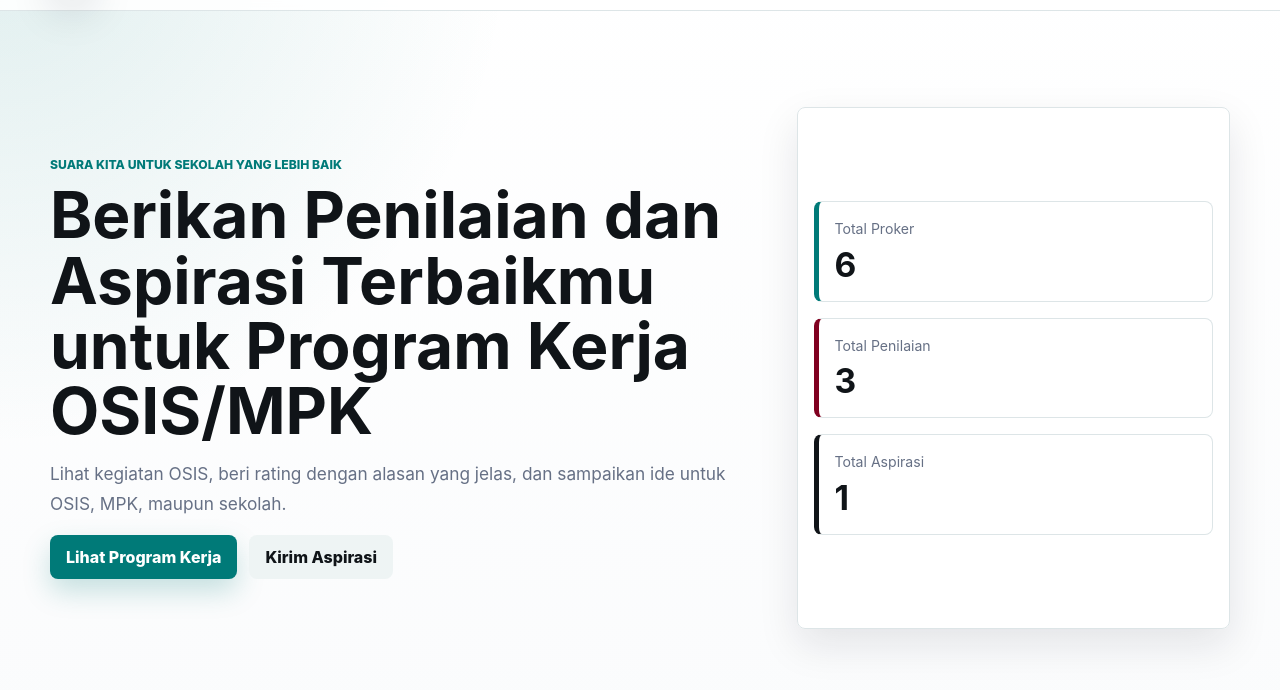
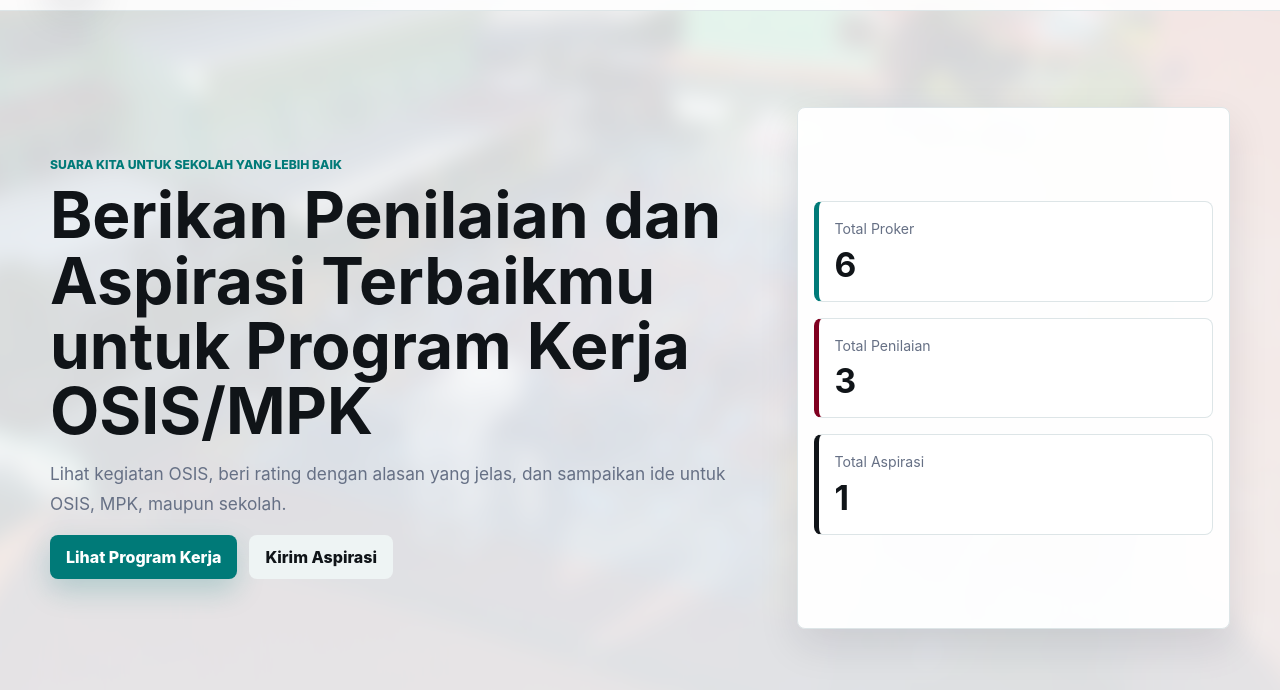
Before and after one commit to atafari84-web/SuaraKita, a plain HTML site: page index.html in a window 1280 px wide. Shown: the part 65-755 px from the top of the page. Drawn offline with nearby package versions, Linux system fonts and the light colour scheme; no server answers.

Commit message:
Add files via upload

```diff
--- a/styles.css
+++ b/styles.css
@@ -935,3 +935,32 @@ textarea:focus {
   max-height: 48px;
   object-fit: cover;
 }
+
+/* Blurred school photo background. */
+body {
+  background: transparent;
+}
+
+.app-shell {
+  position: relative;
+  isolation: isolate;
+}
+
+.app-shell::before {
+  content: "";
+  position: fixed;
+  inset: -16px;
+  z-index: -1;
+  background:
+    linear-gradient(rgba(246, 248, 250, 0.84), rgba(246, 248, 250, 0.9)),
+    url("background.jpg") center / cover no-repeat;
+  filter: blur(10px);
+  transform: scale(1.04);
+  pointer-events: none;
+}
+
+[data-theme="dark"] .app-shell::before {
+  background:
+    linear-gradient(rgba(10, 16, 18, 0.84), rgba(10, 16, 18, 0.9)),
+    url("background.jpg") center / cover no-repeat;
+}
```
Also changed, not shown: background.jpg (added).
